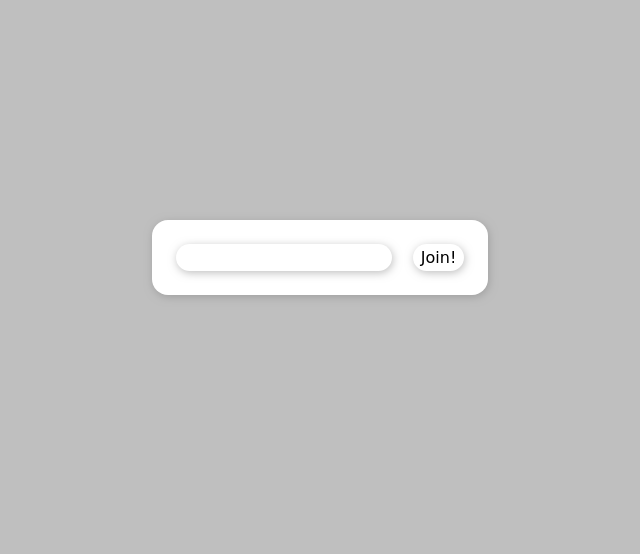
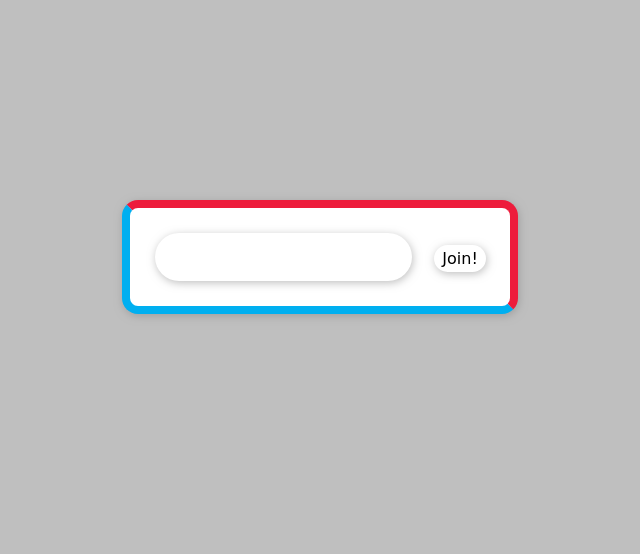
Before and after one commit to JMANN240/chat, a Flask app: page / in a window 1280 px wide. Shown: the part 143-697 px from the top of the page, without its empty margins (320-960 px from the left). Run offline with Flask 3, Linux system fonts and the light colour scheme; some libraries are stand-ins or nearby versions.

Commit message:
themes persist, username dialog is themed

```diff
--- a/static/css/chat.css
+++ b/static/css/chat.css
@@ -185,26 +185,32 @@ h3 {
 }
 
 dialog {
-	padding: 1rem;
+	padding: var(--msg-padding, 1rem);
 	border-radius: 1rem;
-	background-color: white;
+	color: var(--fg);
+	background-color: var(--msg);
+	box-shadow: 1px 2px 8px 0px var(--shadow);
+	border-bottom: var(--msg-border-width, 8px) solid var(--msg-border-color-bottom);
+	border-left: var(--msg-border-width, 8px) solid var(--msg-border-color-left);
+	border-top: var(--msg-border-width, 8px) solid var(--msg-border-color-top);
+	border-right: var(--msg-border-width, 8px) solid var(--msg-border-color-right);
+}
+
+dialog input {
+	font-size: large;
+	color: var(--fg);
+	background-color: var(--msg);
+	margin: 0.5em;
+	padding-top: 0.5rem;
+	padding-bottom: 0.5rem;
+	padding-left: 1rem;
+	padding-right: 1rem;
+	height: 2rem;
+	border-radius: 2rem;
 	border: none;
 	outline: none;
 	box-shadow: 1px 2px 8px 0px var(--shadow);
-}
-
-dialog input {
-	font-size: medium;
-	background-color: white;
-	padding-top: 0.25em;
-	padding-bottom: 0.25em;
-	padding-left: 0.5em;
-	padding-right: 0.5em;
-	margin: 0.5em;
-	border-radius: 1rem;
-	border: none;
-	outline: none;
-	box-shadow: 1px 2px 8px 0px var(--shadow);
+	flex-grow: 1;
 }
 
 #footer-div {
--- a/static/js/themes.js
+++ b/static/js/themes.js
@@ -1,25 +1,39 @@
 'use strict';
 
-const changeTheme = document.querySelector('#change-theme');
-let currentTheme = null;
+const themes = [];
 
 // Load themes
-for (let stylesheet of document.styleSheets) {
+for (const stylesheet of document.styleSheets) {
 	const rules = stylesheet.cssRules;
-	for (let rule of rules) {
+	for (const rule of rules) {
 		const match = rule.selectorText?.match(/^\.(theme-(\w+))$/)
 		if (match) {
-			const themeOption = document.createElement("option");
-			themeOption.value = match[1];
-			themeOption.innerText = match[2];
-			changeTheme.append(themeOption);
+			themes.push({
+				themeName: match[2],
+				themeClass: match[1]
+			});
 		}
 	}
 }
-currentTheme = changeTheme.querySelector("option").value;
+
+let currentThemeClass = localStorage.getItem('currentThemeClass') ?? themes[0].themeClass;
+document.body.classList.add(currentThemeClass);
+
+const changeTheme = document.querySelector('#change-theme');
+
+// Create theme options
+for (const theme of themes) {
+	const themeOption = document.createElement("option");
+	themeOption.value = theme.themeClass;
+	themeOption.innerText = theme.themeName;
+	themeOption.selected = theme.themeClass === currentThemeClass;
+	changeTheme.append(themeOption);
+}
 
 // Theme selection
 changeTheme.addEventListener("input", () => {
-	document.body.classList.replace(currentTheme, changeTheme.value);
-	currentTheme = changeTheme.value
+	const newThemeClass = changeTheme.value;
+	document.body.classList.replace(currentThemeClass, newThemeClass);
+	currentThemeClass = newThemeClass;
+	localStorage.setItem('currentThemeClass', currentThemeClass);
 });
--- a/templates/chat.html
+++ b/templates/chat.html
@@ -11,7 +11,7 @@
 	<script src="/static/js/chat.js" defer></script>
 	<script src="/static/js/themes.js" defer></script>
 </head>
-<body class="theme-light">
+<body>
 	<div id="header-div">
 		<div style="display: flex; gap: 1rem;">
 			<img src="/static/images/ddm.png" alt="Discount Drug Mart Food Fair" style="height: 8vh">
```
